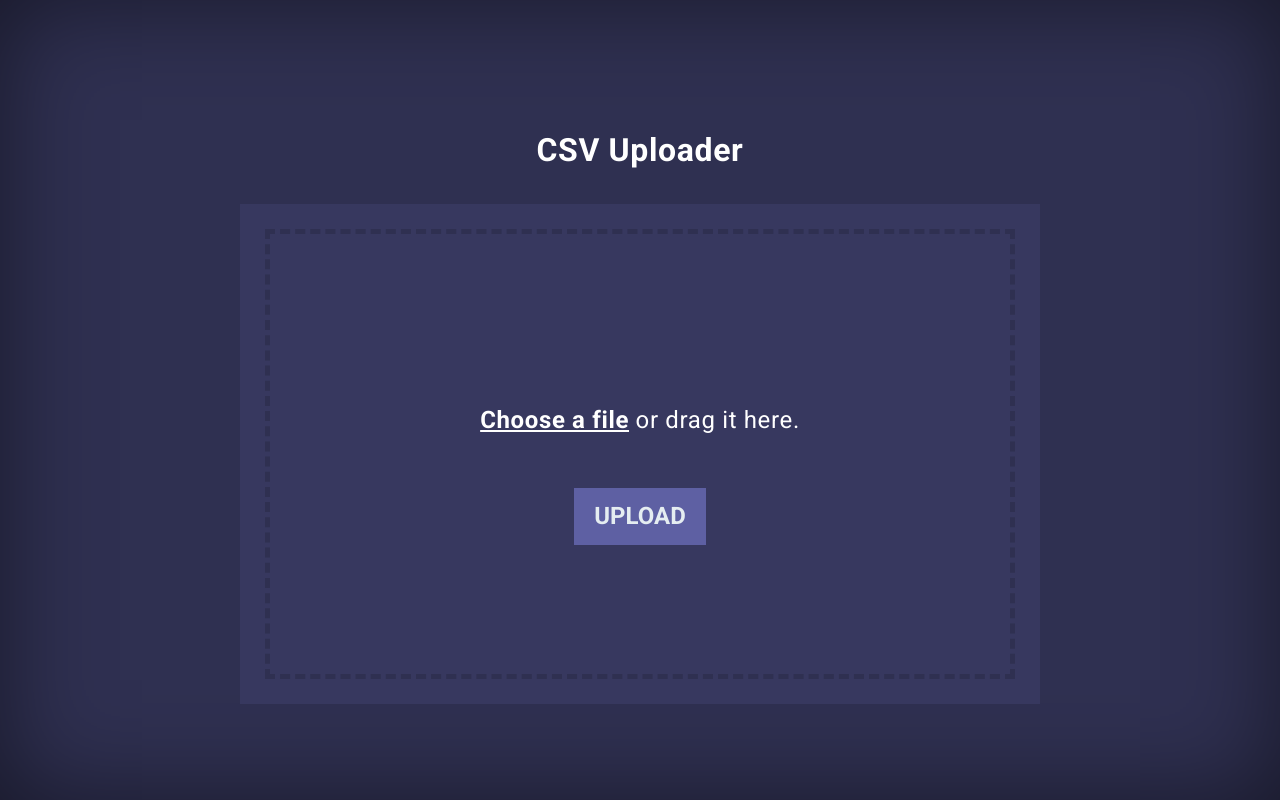
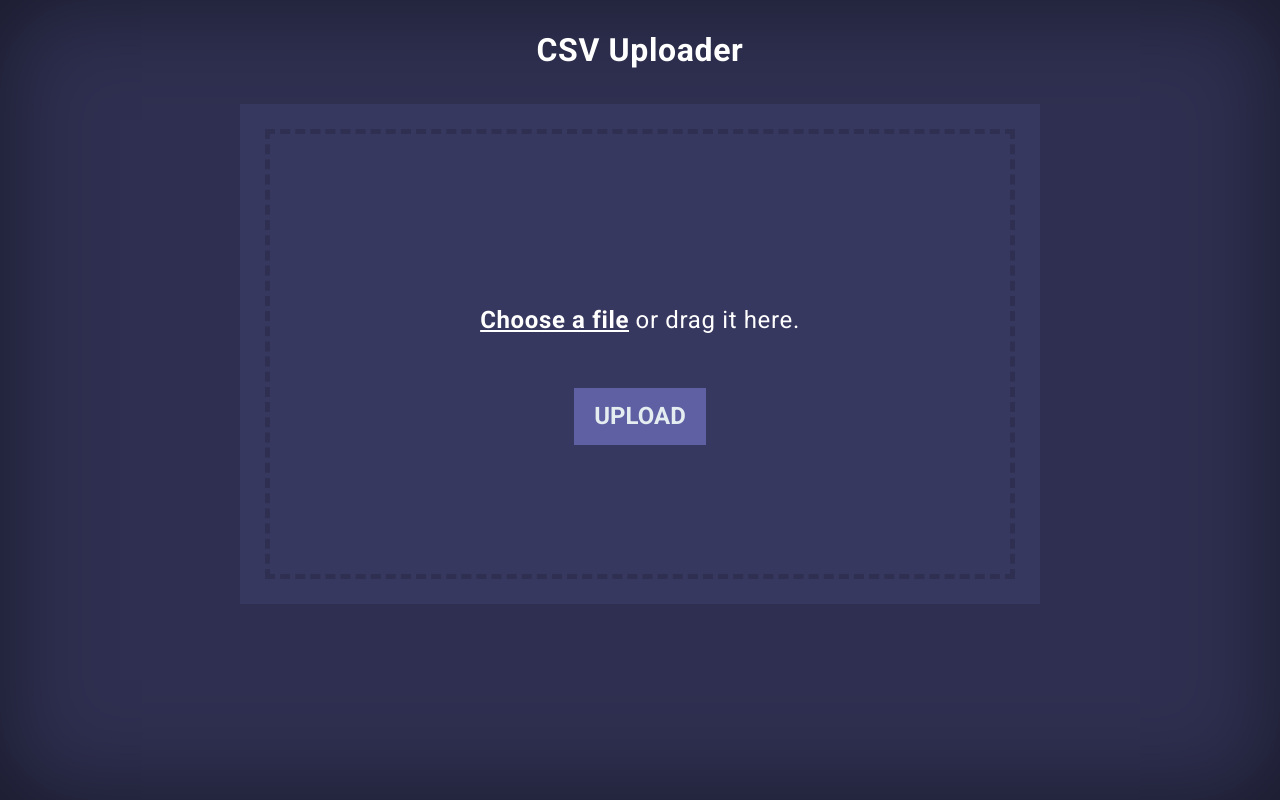
Before and after one commit to stedmanDev/CSV-Importer, a PHP site: page / in a window 1280 px wide. Run offline with PHP 8.4, Linux system fonts and the light colour scheme.

Commit message:
move content a little bit up
better for smaller screen but also good for big sceens

```diff
--- a/css/style.css
+++ b/css/style.css
@@ -31,6 +31,10 @@ body {
 
 
 /* Extra markup and styles for table-esque vertical and horizontal centering */
+
+.inner {
+    margin-top: -200px;
+}
 
 .site-wrapper {
     display: table;
```
